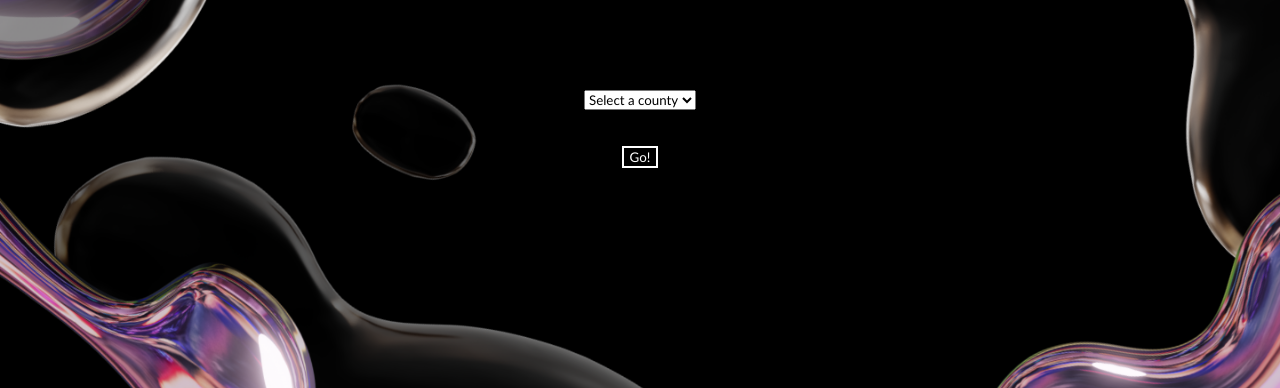
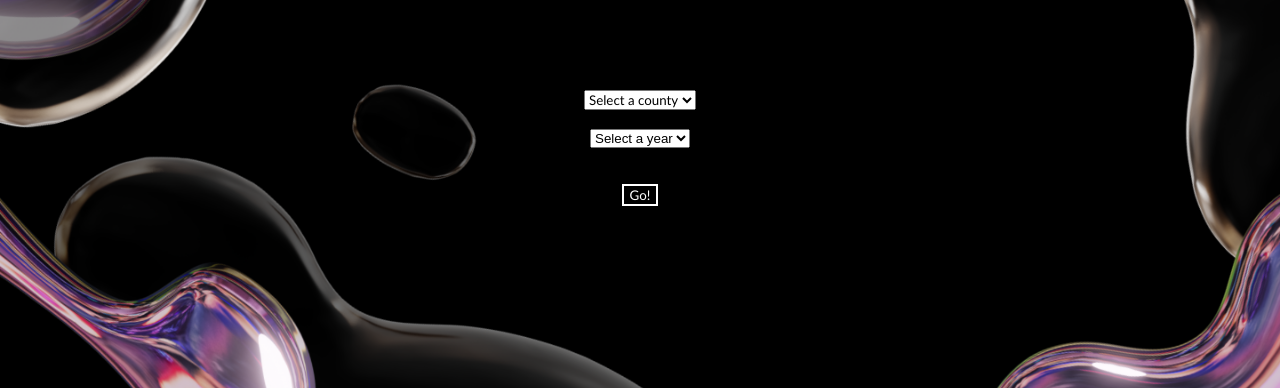
Before and after one commit to stellathompson/fighting-fish, a Flask app: page /state/1 in a window 1280 px wide. Shown: the part 295-683 px from the top of the page. Run offline with Flask 3, Linux system fonts and the light colour scheme; data that the repository does not hold is empty; parts of the project's set-up code (start-up, migrations or seed data) failed here and were passed over; some libraries are stand-ins or nearby versions.

Commit message:
adding 2020 option

```diff
--- a/Election Website/templates/select-county-page.html
+++ b/Election Website/templates/select-county-page.html
@@ -50,9 +50,18 @@
         {% endfor %}
     </select>
 
+  <form action="/action_page.php">
+    <label for="year">State:</label>
+    <select name="year" id="year">
+      <option value="">Select a year</option>
+      <option value="2016">2016</option>
+      <option value="2020">2020</option>
+    </select>
+
   <br><br>
   <input type="button" value="Go!" onclick="handleSubmit()">
-</form>
+  </form>
+
 
   <script>
     function handleSubmit() {
```
